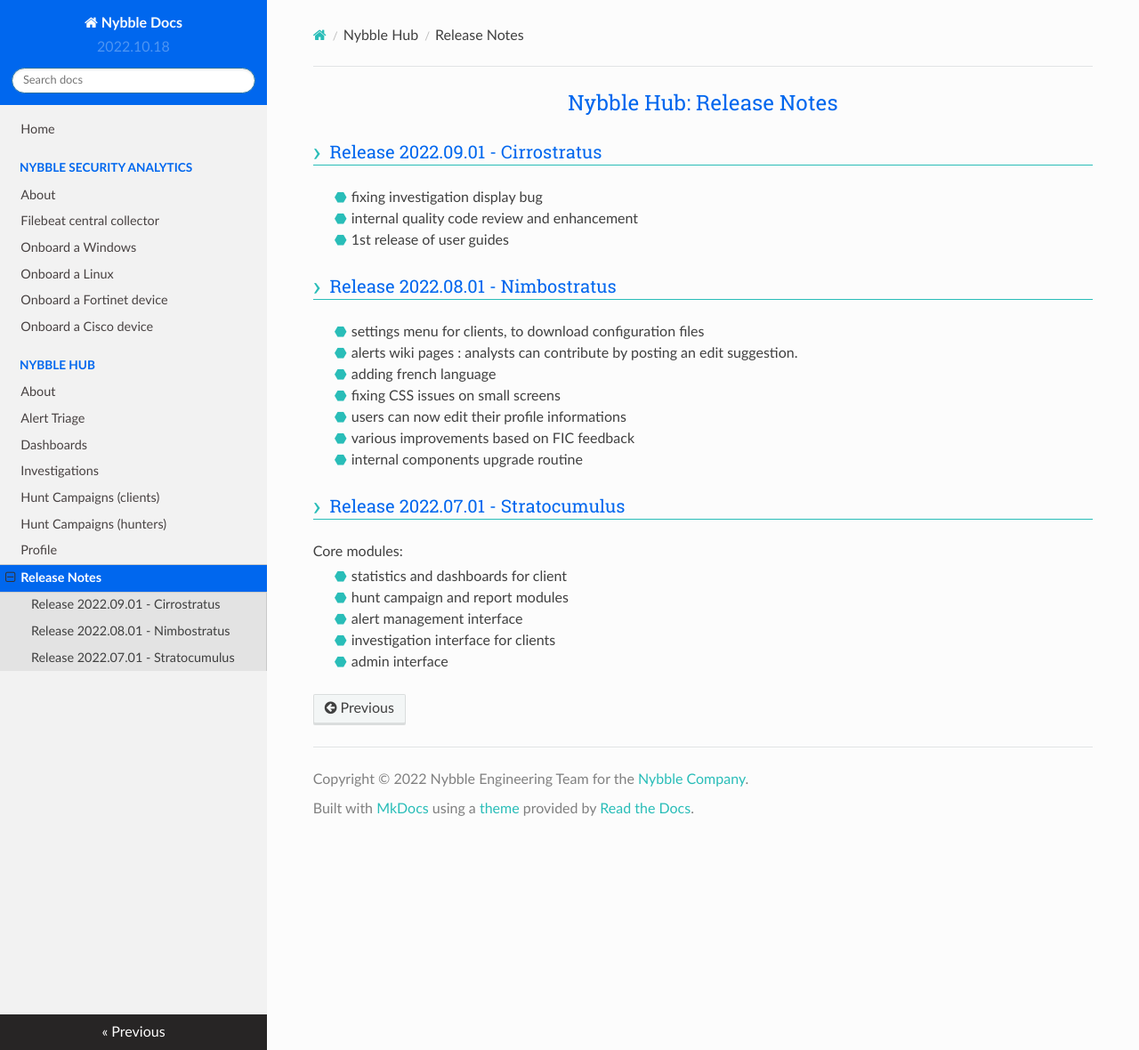
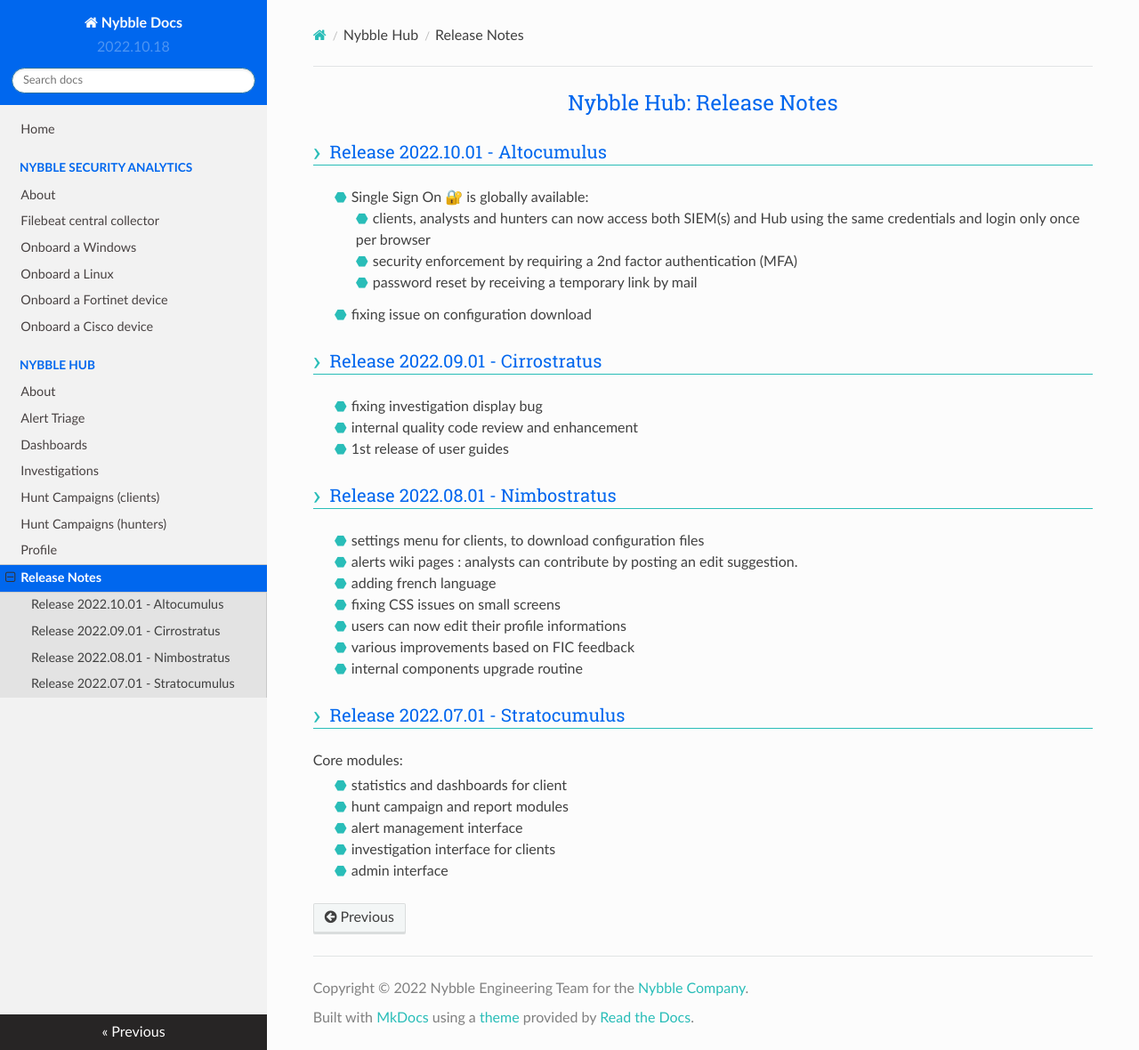
Before and after one commit to nybble-security/nybble-security.github.io, an MkDocs documentation site: the page built from docs/nybble-hub/release-notes.md, in a window 1280 px wide and 1180 px high. Shown: the whole window at 89% size. Built offline with MkDocs 1.6.1, drawn with Linux system fonts in a browser that asks for light colours; nearby versions of some CDN libraries.

Commit message:
fixing #2  : release note 2022.10

```diff
--- a/docs/extra.css
+++ b/docs/extra.css
@@ -96,7 +96,7 @@ a.icon-home:hover {
 }
 
 
-.rst-content .section ul li
+.rst-content .section ul li, .rst-content .section ul li li
 {
     list-style-type:none;
 }
--- a/docs/nybble-hub/release-notes.md
+++ b/docs/nybble-hub/release-notes.md
@@ -1,4 +1,12 @@
 # Nybble Hub: Release Notes
+
+## Release 2022.10.01 - Altocumulus
+
+- Single Sign On 🔐 is globally available:
+    - clients, analysts and hunters can now access both SIEM(s) and Hub using the same credentials and login only once per browser
+    - security enforcement by requiring a 2nd factor authentication (MFA)
+    - password reset by receiving a temporary link by mail
+- fixing issue on configuration download
 
 ## Release 2022.09.01 - Cirrostratus
 
```
